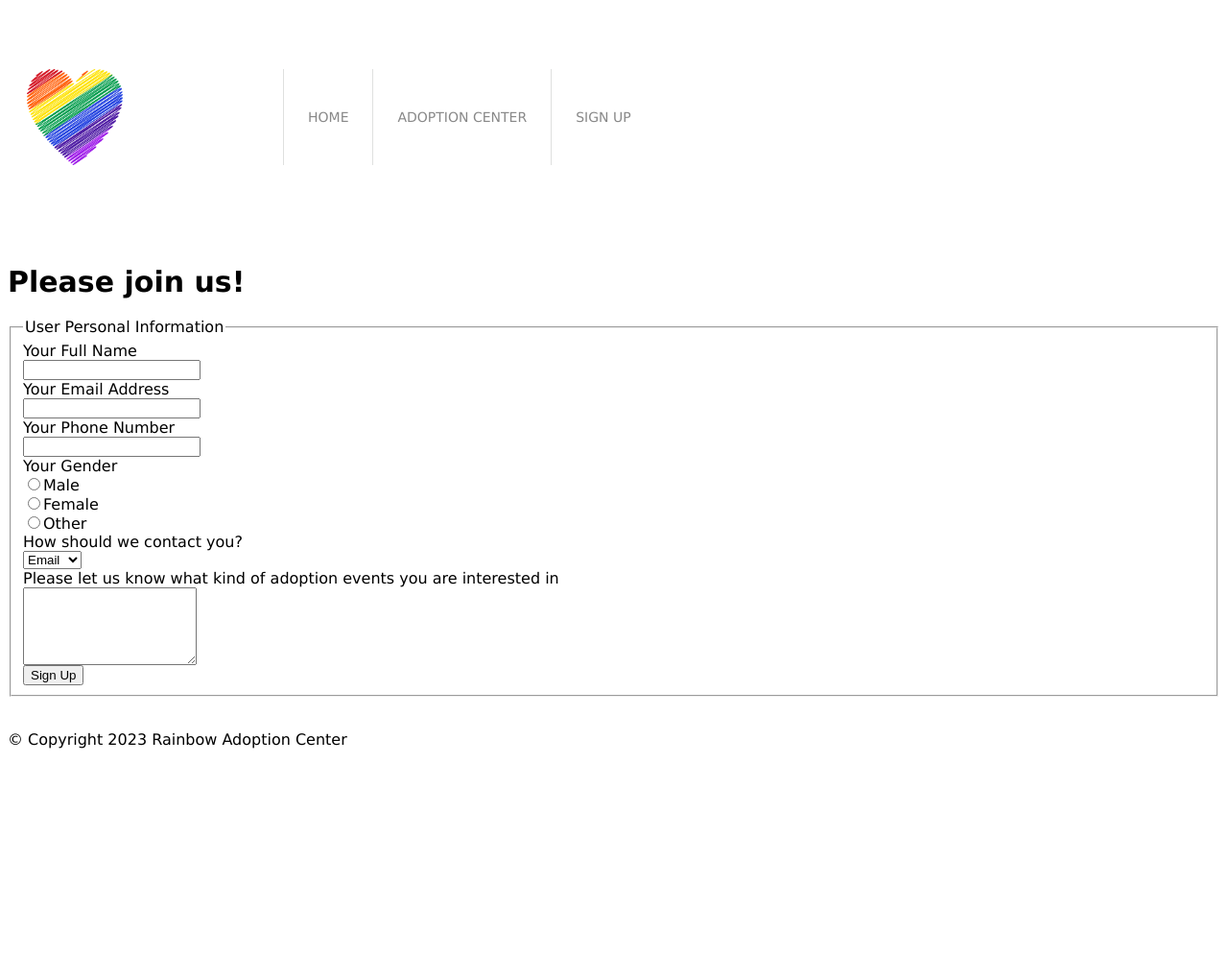
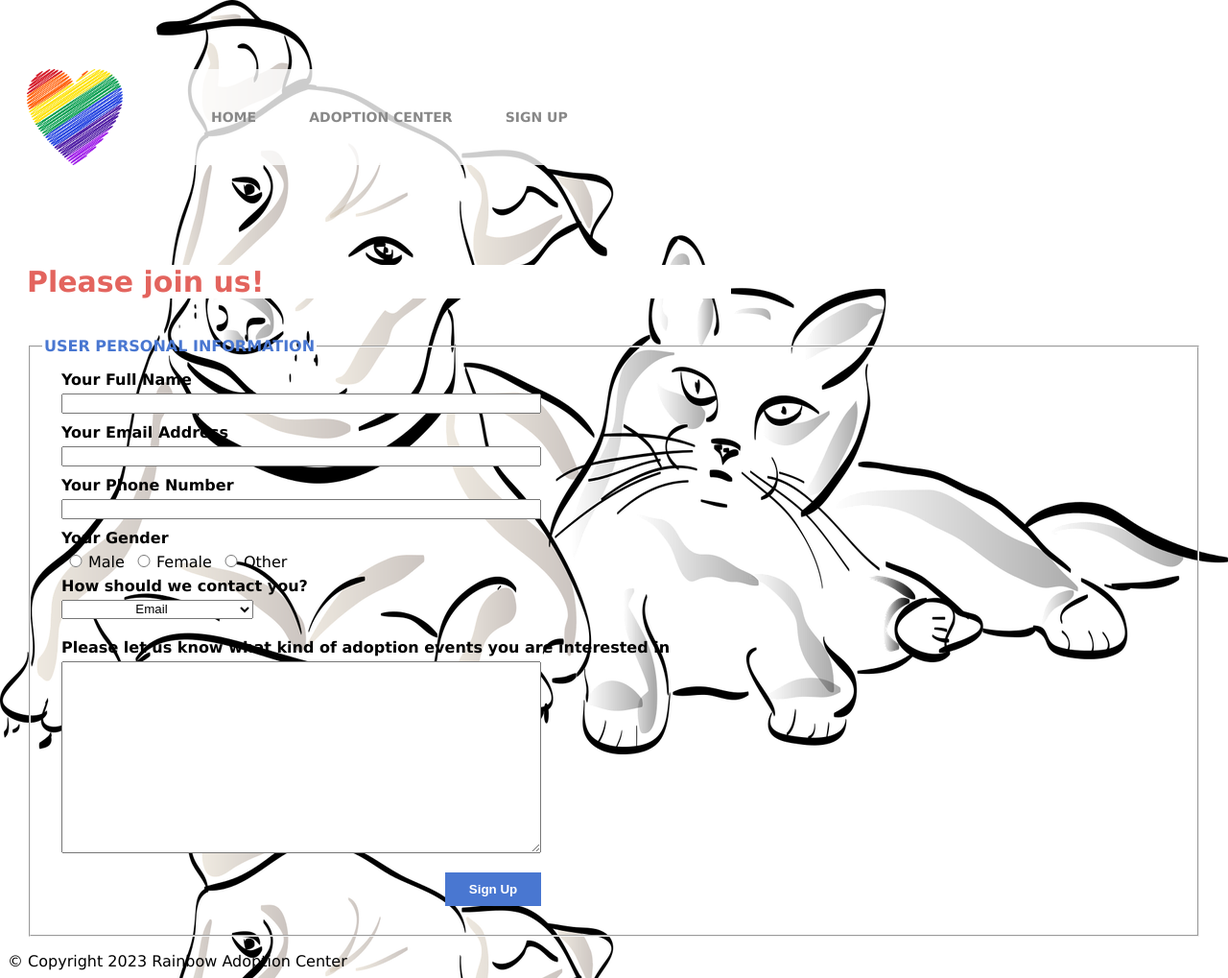
Before and after one commit to soikang/week2, a plain HTML site: page day3/page3.html in a window 1280 px wide. Shown: the top 1019 px of the page at 96% size. Before the commit the page ends 800 px from the top, so only its background shows below. Drawn offline with Linux system fonts and the light colour scheme.

Commit message:
added background image

```diff
--- a/day3/page3.html
+++ b/day3/page3.html
@@ -14,7 +14,7 @@
         </div>
         <!-- Main Navigation -->
         <nav class="main-menu">
-            <ul>
+            <ul class="menuItems">
                 <li><a href="page1.html">Home</a></li>
                 <li><a href="page2.html">Adoption Center</a></li>
                 <li><a href="page3.html">Sign Up</a></li>
@@ -23,33 +23,43 @@
     </div>
 </header>
 <!-- Main Content -->
+<main>
     <h1>Please join us!</h1>
     <form acxtion="/signup" method="post">
         <fieldset>
             <legend>User Personal Information</legend>
-            <label>Your Full Name</label><br>
-            <input type="text" name="full_name"><br>
-            <label>Your Email Address</label><br>
-            <input type="email" name="email"><br>
-            <label>Your Phone Number</label><br>
-            <input type="text" name="phone"><br>
-            <label>Your Gender</label><br>
-            <input type="radio" name="gender" value="male">Male<br>
-            <input type="radio" name="gender" value="femaile">Female<br>
-            <input type="radio" name="gender" value="other">Other<br>
-            <label>How should we contact you?</label><br>
-            <select name="contact_method">
-                <option>Email</option>
-                <option>Phone</option>
-            </select><br>
-            <label>Please let us know what kind of adoption events you are interested in</label><br>
-            <textarea rows="5" columns="40"></textarea><br>
-            <input type="submit" value="Sign Up"><br>
+            <div class="signupinfo">
+                <label>Your Full Name</label>
+                <input type="text" name="full_name">
+                <label>Your Email Address</label>
+                <input type="email" name="email">
+                <label>Your Phone Number</label>
+                <input type="text" name="phone">
+            </div>
+            <div class="radios">
+            <label>Your Gender</label>
+                <input type="radio" name="gender" value="male">Male
+                <input type="radio" name="gender" value="femaile">Female
+                <input type="radio" name="gender" value="other">Other
+            </div>
+            <div class="selectmenu">
+                <label>How should we contact you?</label>
+                <select name="contact_method">
+                    <option>Email</option>
+                    <option>Phone</option>
+                </select>
+            </div>
+            <div class="commentbox">
+                <label>Please let us know what kind of adoption events you are interested in</label>
+                <textarea rows="5" columns="40"></textarea>
+            </div>
+            <div class="button">
+                <input type="submit" value="Sign Up">
+            </div>
         </fieldset>
     </form>
-    </main>
+</main>
 <!-- Footer -->
-    <br>
     <footer>&copy; Copyright 2023 Rainbow Adoption Center</footer>
 </div>
 <!-- End Container -->
--- a/day3/styles.css
+++ b/day3/styles.css
@@ -1,3 +1,8 @@
+/* main background image */
+body {
+    background-image: url("images/dogcat.png");
+}
+
 /* Header */
 header {
     width: 100%;
@@ -24,22 +29,40 @@ body {
 }
 h1 {
     font-size: 30px;
+    color: #E3645E;
+    background-color: fff;
+    max-width: 60%;
+}
+h2 {
+    color: #B4D9D7;
+    background-color: fff;
+    max-width: 60%;
+}
+h3 {
+    color: #005072;
+    background-color: fff;
+    max-width: 60%;
 }
 p {
     font-size: 15px;
+    background-color: fff;
+    padding-top: 5px;
+    padding-bottom: 5px;
+    max-width: 60%;
 }
 /* Navigation */
 .main-menu {
-    margin-left: 227px;
+    margin-left: 127px;
     font-weight: 400;
 }
 .main-menu ul li {
     list-style-type: none;
     display: inline-block;
-    float: left;
+    font-weight: bold;
+    /* float: left; */
     padding-left: 25px;
     padding-right: 25px;
-    border-left: 1px solid rgba(202, 204, 202, 0.6);
+    /* border-left: 1px solid rgba(202, 204, 202, 0.6); */
     line-height: 100px;
     text-transform: uppercase;
     font-size: 14px;
@@ -49,7 +72,7 @@ p {
     color: #888;
 }
 .main-menu ul li a:hover {
-    color: #9ed034;
+    color: #8254ff;
 }
 .main-menu ul li.active {
     background:  #9ed034;
@@ -58,14 +81,63 @@ p {
 .main-menu ul li.active a {
     color: #fff;
 }
+
+/* home */
+.welcome-image {
+
+
+}
+#corgi img {
+
+}
+
+/* table */
+table {
+    width: 1000px;
+    /* margin: 10px auto 0 auto; */
+}
+caption {
+    height: 70px;
+    color: #B4D9D7;
+    font-size: 30px;
+    font-weight: bold;
+    padding-top: 10px;
+}
+thead {
+    background: #B4D9D7;
+}
+tbody {
+    background: #eeffe6;
+    text-align: center;
+}
+th,td {
+    width: 225px;
+    height: 75px;
+    vertical-align: middle;
+    border: solid 1px #852b1b;
+}
+th:first-child {
+    width: 125px;
+    height: 50px;
+    background: #84BD9B;
+    color: #fff;
+}
+td:first-child {
+    font-weight: bold;
+    background: #B4D9D7;
+}
+
 /* Main */
 main {
     padding-left: 20px;
     padding-right: 20px;
 }
+main img {
+    /* width: 100%; */
+    /* height: 50vh; */
+}
 .main-text h2 {
     font-family: Arial, Helvetica, sans-serif;
-    color: #9ed034;
 }
 .main-text h3 {
     font-family: Arial, Helvetica, sans-serif;
@@ -73,3 +145,80 @@ main {
 .main-text p {
     font-family: Arial, Helvetica, sans-serif;
 }
+
+
+/* contact */
+.signupinfo{
+    padding-top: 10px;
+    padding-left: 20px;
+}
+form {
+    padding-top: 20px;
+}
+form legend {
+    color: #4977d1;
+    text-transform: uppercase;
+    font-weight: bold;;
+}
+label {
+    font-weight: bold;
+    display: block;
+    margin-bottom: 5px;
+}
+/* text box */
+.textbox {
+    padding-left: 20px;
+}
+.textbox label {
+    display: block;
+    padding-top: 10px;
+}
+input {
+    width: 500px;
+    margin-bottom: 10px;
+}
+/* radio buttons */
+.radios {
+    padding-left: 20px;
+}
+input[type="radio"]{
+    width: 20px;
+}
+/* text box */
+.selectmenu {
+    padding-bottom: 10px;
+    padding-left: 20px;
+}
+.selectmenu select {
+    width: 200px;
+    height: 20px;
+    text-align: center;;
+}
+/* text box */
+.commentbox label {
+    display: block;
+    padding-top: 10px;
+    padding-left: 20px;
+}
+textarea {
+    width: 500px;
+    height: 200px;
+    margin-left: 20px;
+}
+/* inqurie button */
+form .button{
+    margin: 10px 0 10px 0;
+    width: 520px;
+    display: flex;
+    justify-content: end;
+}
+form .button input[type=submit]{
+    background-color: #4977d1;
+    border: none;
+    outline: none;
+    color: #fff;
+    font-weight: bold;
+    margin: 10px 0 10px 0;
+    width: 100px;
+    height: 35px;
+}
```
Also changed, not shown: day3/page1.html (+12 -7 lines), day3/page2.html (+6 -5 lines), day3/images/corgi.jpg.
